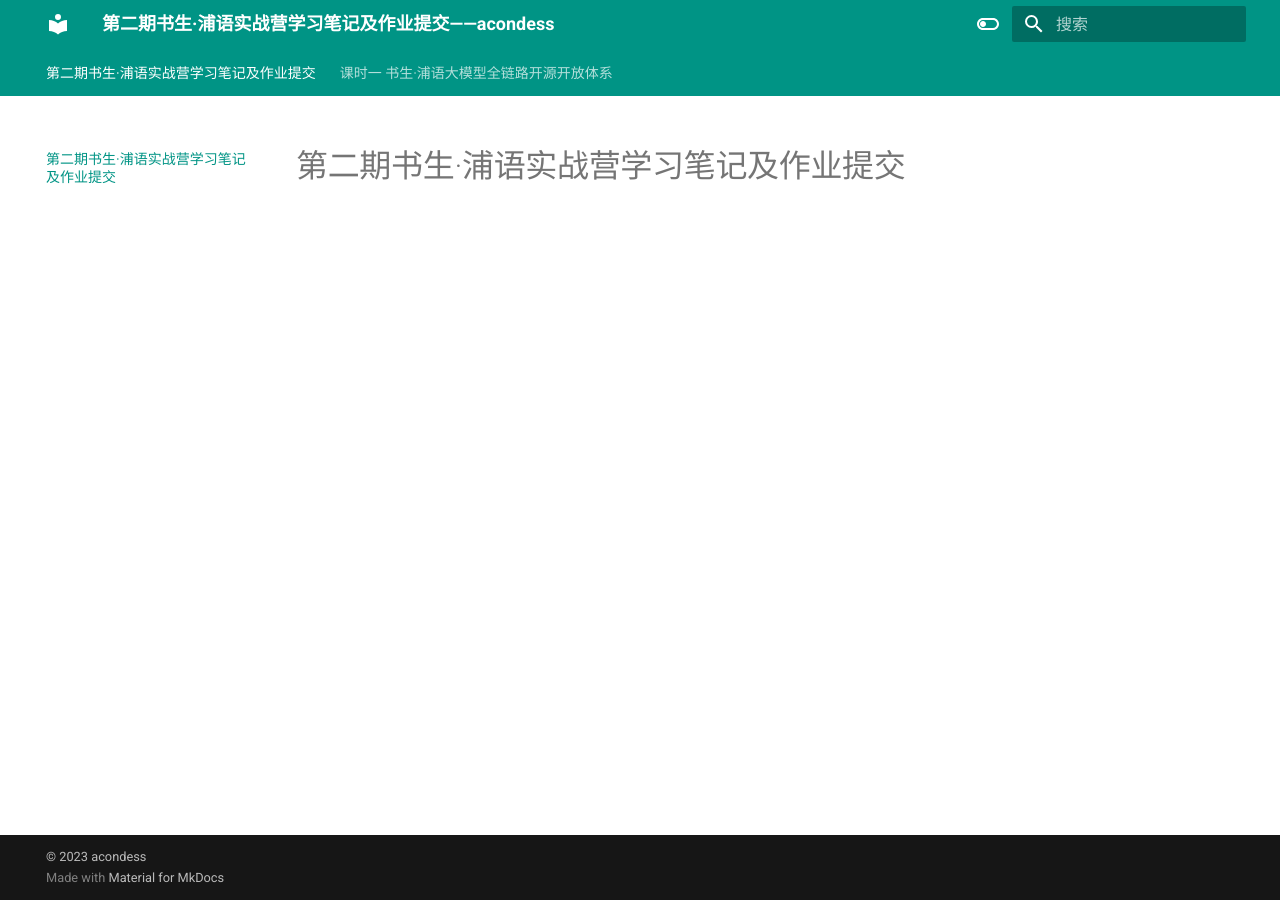
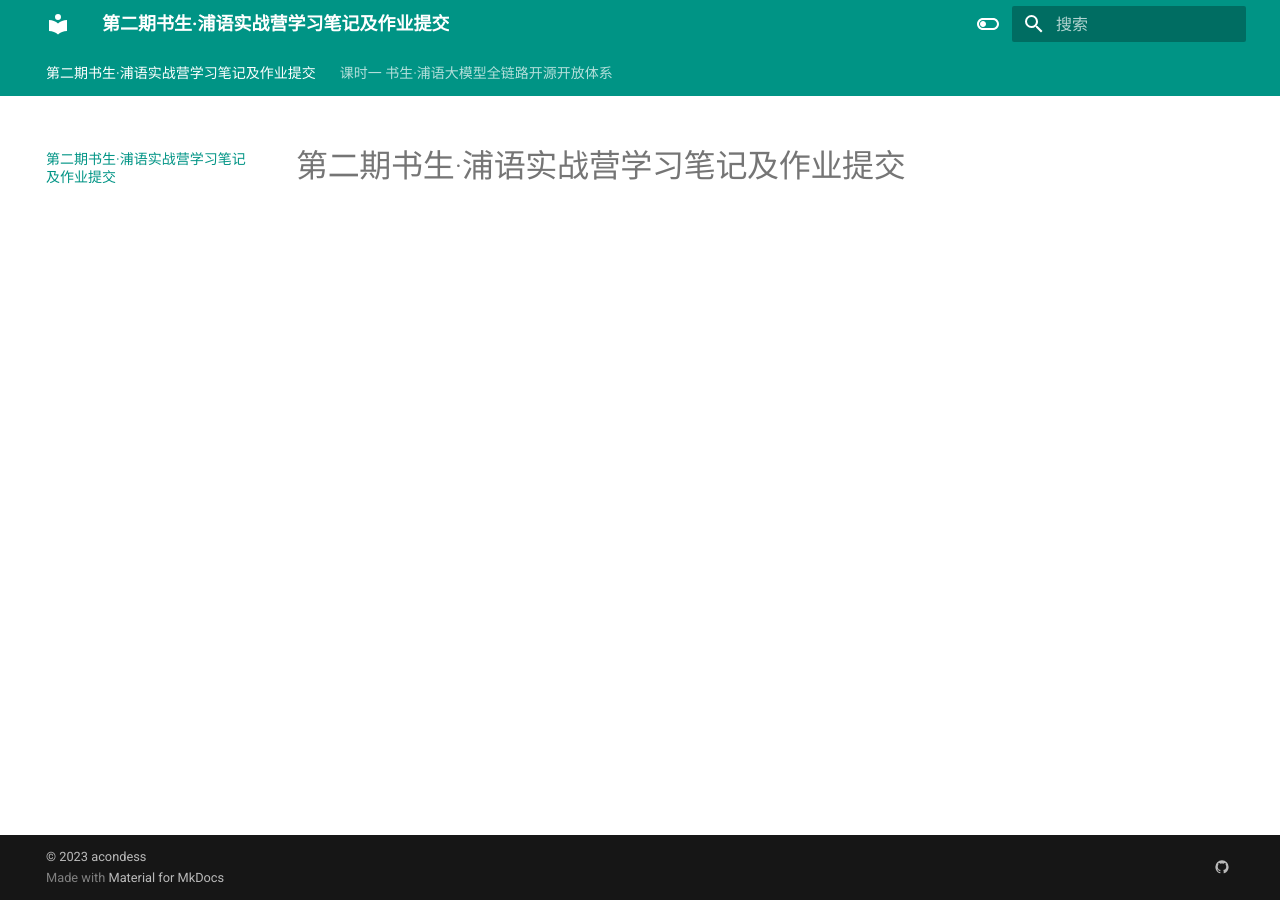
Before and after one commit to acondess/InternLM_learn_2, an MkDocs documentation site: the page built from docs/index.md, in a window 1280 px wide. Built offline with MkDocs 1.6.1 and Material for MkDocs 9.7.7, drawn with Linux system fonts in a browser that asks for light colours.

Commit message:
$changed chapter1

```diff
--- a/mkdocs.yml
+++ b/mkdocs.yml
@@ -1,4 +1,4 @@
-site_name: 第二期书生·浦语实战营学习笔记及作业提交——acondess
+site_name: 第二期书生·浦语实战营学习笔记及作业提交
 
 theme:
   name: material
@@ -29,8 +29,12 @@ theme:
         name: switch to light mode  # 切换到亮色模式
       primary: teal
       accent: lime
-copyright:
-   '&copy; 2023 <a href="https://github.com/acondess" target="_blank" rel="noopener">acondess</a>'
+extra:
+  social:
+    - icon: material/github
+      link: https://acondess.github.io/InternLM_learn_2/
+    # - icon: material/wechat
+    #   link: https://acondess.github.io/vrBook/assets/img/wechat_qrcode.JPG
 
 markdown_extensions:
   - pymdownx.highlight:
@@ -47,3 +51,7 @@ markdown_extensions:
   - pymdownx.emoji:
       emoji_generator: !!python/name:materialx.emoji.to_svg
       emoji_index: !!python/name:materialx.emoji.twemoji
+
+
+copyright:
+   '&copy; 2023 <a href="https://github.com/acondess" target="_blank" rel="noopener">acondess</a>'
```
